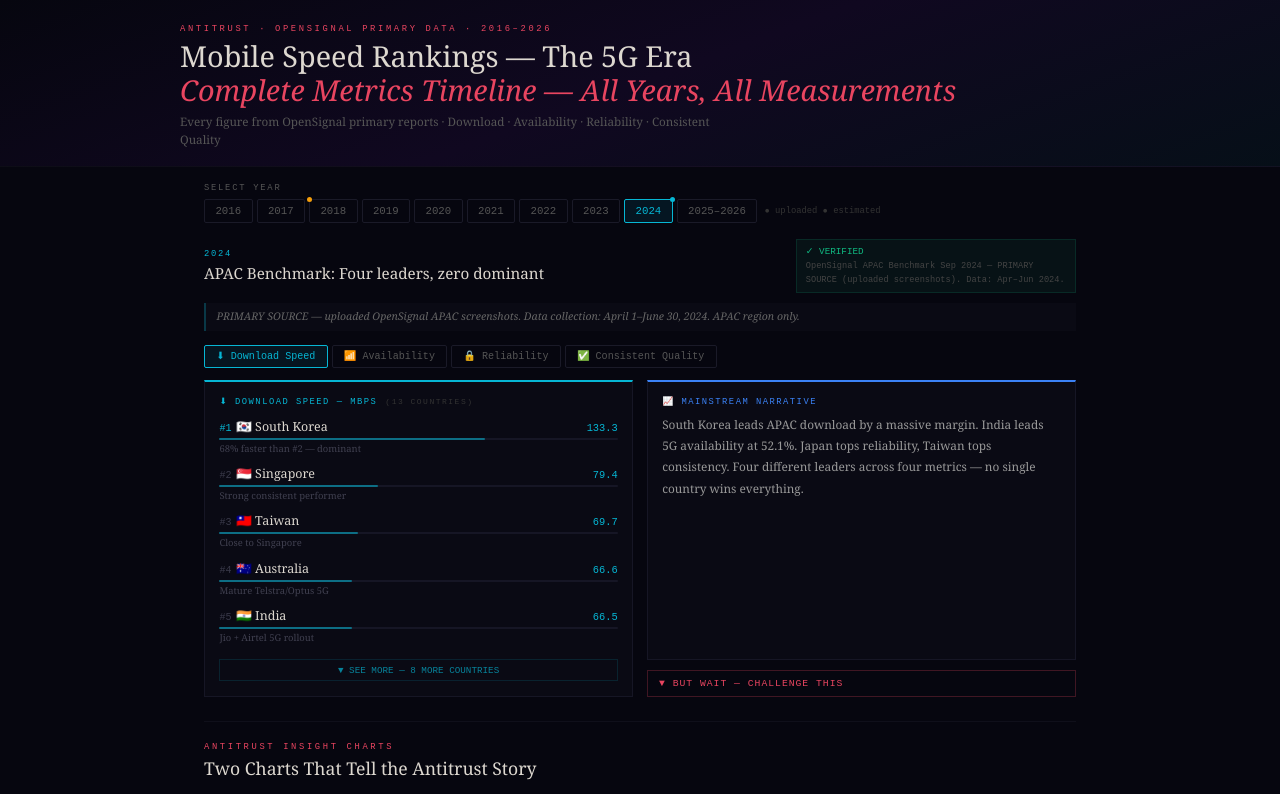
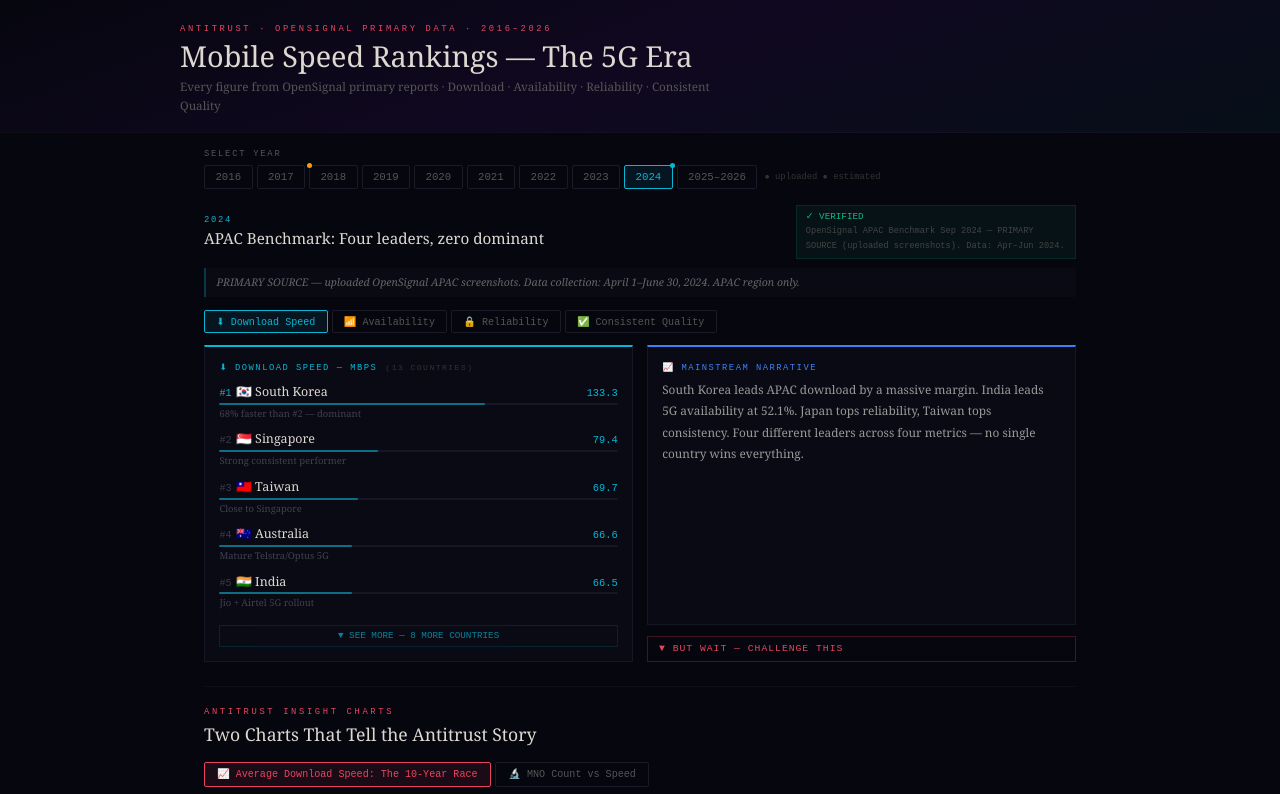
Before and after one commit to Isaradamrongkul/5g-timeline, a React (Vite) app: page / in a window 1280 px wide. Shown: the top 794 px of the page. Built offline with nearby package versions, Linux system fonts and the light colour scheme.

Commit message:
Update App.jsx

```diff
--- a/src/App.jsx
+++ b/src/App.jsx
@@ -956,7 +956,6 @@
           </div>
           <h1 style={{margin:"0 0 0.3rem",fontSize:"clamp(1.1rem,3vw,1.8rem)",fontWeight:"normal",lineHeight:1.2}}>
             Mobile Speed Rankings — The 5G Era<br/>
-            <em style={{color:"#e94560"}}>Complete Metrics Timeline — All Years, All Measurements</em>
           </h1>
           <p style={{margin:0,fontSize:"0.73rem",color:"#555",maxWidth:560,lineHeight:1.6}}>
             Every figure from OpenSignal primary reports · Download · Availability · Reliability · Consistent Quality
```
